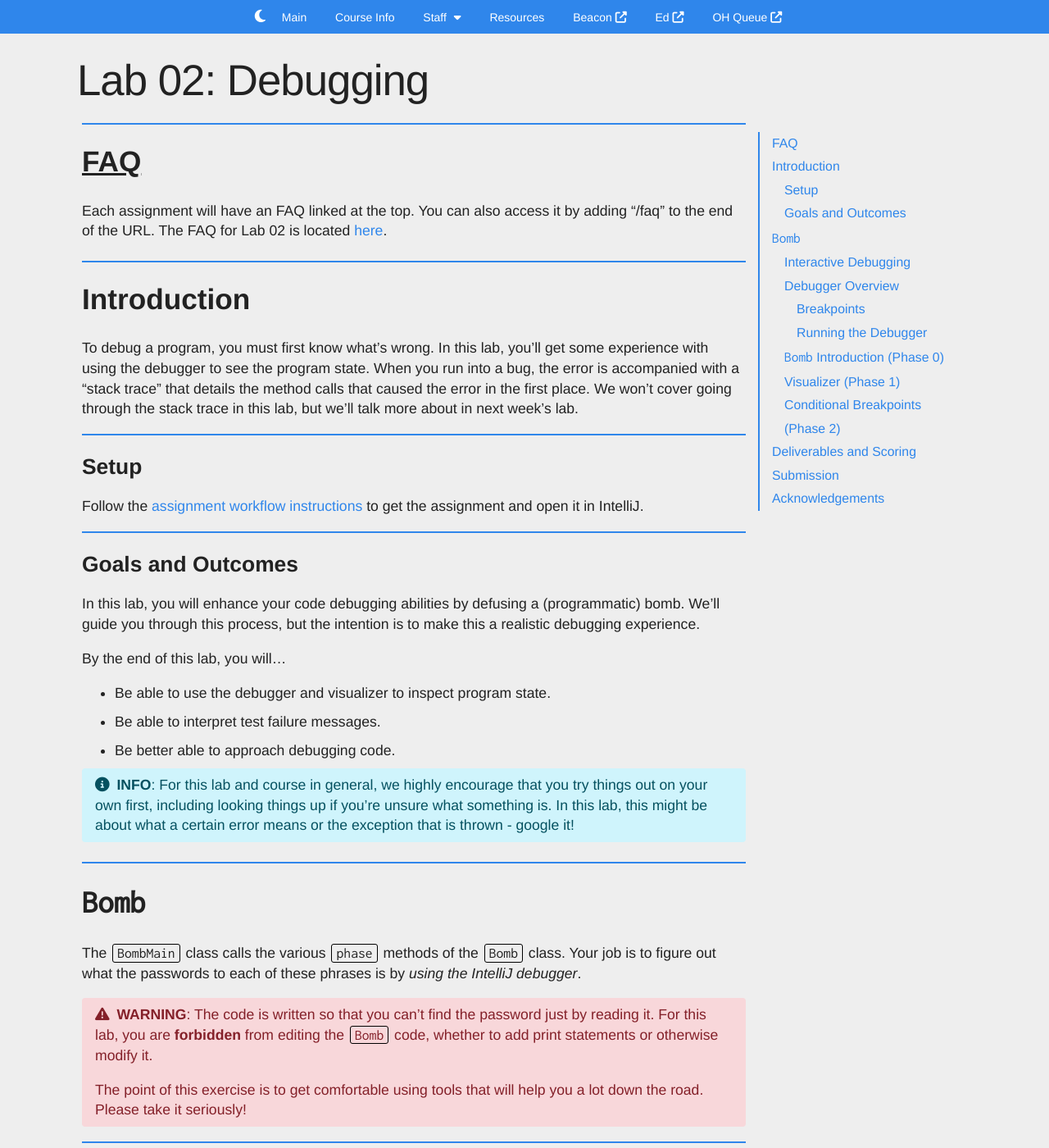
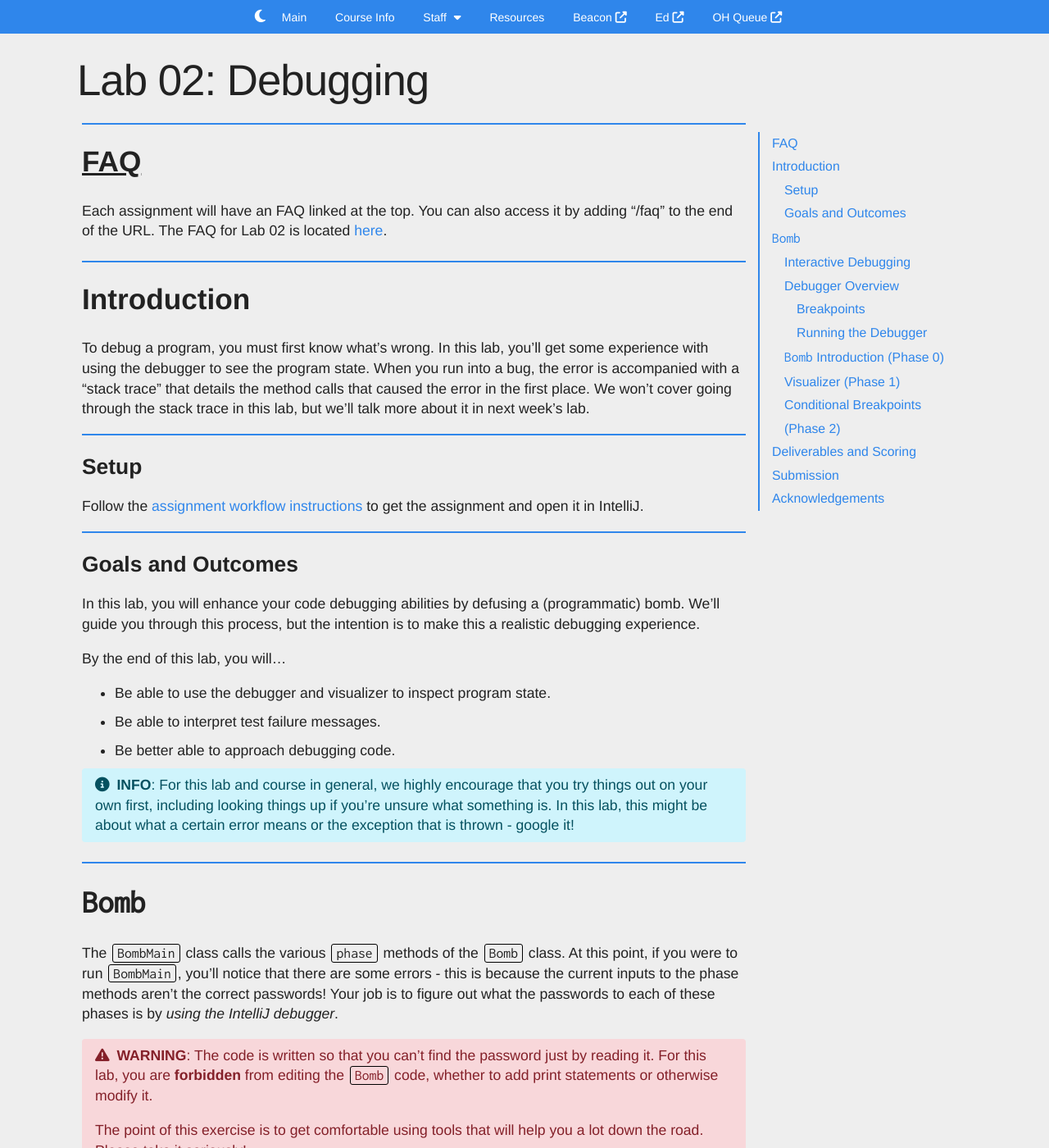
Before and after one commit to Berkeley-CS61B/website-fa23, a Jekyll site: the page built from materials/lab/lab02/index.md, in a window 1280 px wide and 1400 px high. Shown: the whole window at 82% size. Built offline with Jekyll 4.4.1, drawn with Linux system fonts in a browser that asks for light colours; nearby versions of some CDN libraries; comment, search, counter and statistics services are not loaded; some of the changed text lies outside the part shown.

Commit message:
Lab02 spec

```diff
--- a/materials/lab/lab02/index.md
+++ b/materials/lab/lab02/index.md
@@ -19,7 +19,7 @@
 some experience with using the debugger to see the program state. When you run into
 a bug, the error is accompanied with a "stack trace" that details the method
 calls that caused the error in the first place. We won't cover going through the stack trace
-in this lab, but we'll talk more about in next week's lab.
+in this lab, but we'll talk more about it in next week's lab.
 
 ### Setup
 
@@ -48,8 +48,10 @@
 ## `Bomb`
 
 The `BombMain` class calls the various `phase` methods of the `Bomb` class.
-Your job is to figure out what the passwords to each of these phrases is by
-_using the IntelliJ debugger_.
+At this point, if you were to run `BombMain`, you'll notice that there are some errors -
+this is because the current inputs to the phase methods aren't the correct passwords!
+Your job is to figure out what the passwords to each of these phases is by _using the IntelliJ
+debugger_.
 
 {% include alert.html type="danger" content="
 **WARNING**: The code is written so that you can't find the password just by reading it. For
@@ -133,7 +135,8 @@
   - ![step out](img/step-out.png){: .inline } will advance the program until
     after it returns from the current method.
 - If you accidentally step too far and want to start the session over, click
-  ![rerun](img/rerun.png){: .inline }.
+  ![rerun](img/rerun.png){: .inline } (at least right now, there isn't a good way to directly
+  step back).
 
 ### `Bomb` Introduction (Phase 0)
 
@@ -171,9 +174,7 @@
 ### Visualizer (Phase 1)
 
 For this portion of the lab, we'll be working with `IntList`. If you need a quick recap,
-refer to the lecture slides from
-[Monday](https://docs.google.com/presentation/d/1LLKolI8k4hVxjJmT2QN511U-dH5Q3C7dw_c5tz-UprM/edit?usp=sharing)
-and [Wednesday](https://docs.google.com/presentation/d/1b3ezovH8kO6s0oWkJ6QhBKJndkYuDSdDck7CcOi26Ok/edit?usp=sharing).
+refer to the lecture slides from this Monday and Wednesday (links found on website).
 
 Adding to our implementation of `IntList` are two methods that may not have been
 mentioned: `print` and `of`. The `of` method makes it more convenient to create `IntList`s.
@@ -236,10 +237,12 @@
 
 ### Conditional Breakpoints (Phase 2)
 
-Sometimes you may want to have your program pause only on certain conditions.
-To do so, create a breakpoint at the line of interest and open the
-"Edit breakpoint" menu by right-clicking the breakpoint icon itself. There,
-you can enter a boolean condition such that the program will only pause at this
+Consider a program that loops 5000 times - trying to step
+through each time to find the error wouldn't be too efficient. Instead, you would want
+your program to pause on a specific iteration, such as the last one. In other words, you
+would want your program to pause on certain conditions. To do so, create a breakpoint at the
+line of interest and open the "Edit breakpoint" menu by right-clicking the breakpoint icon itself.
+There, you can enter a boolean condition such that the program will only pause at this
 breakpoint if the condition is true. It will look something like this:
 
 ![Conditional Breakpoint](img/conditional_breakpoint.png)
```
Also changed, not shown: other parts of materials/lab/lab02/index.md (+1 -1 lines).
